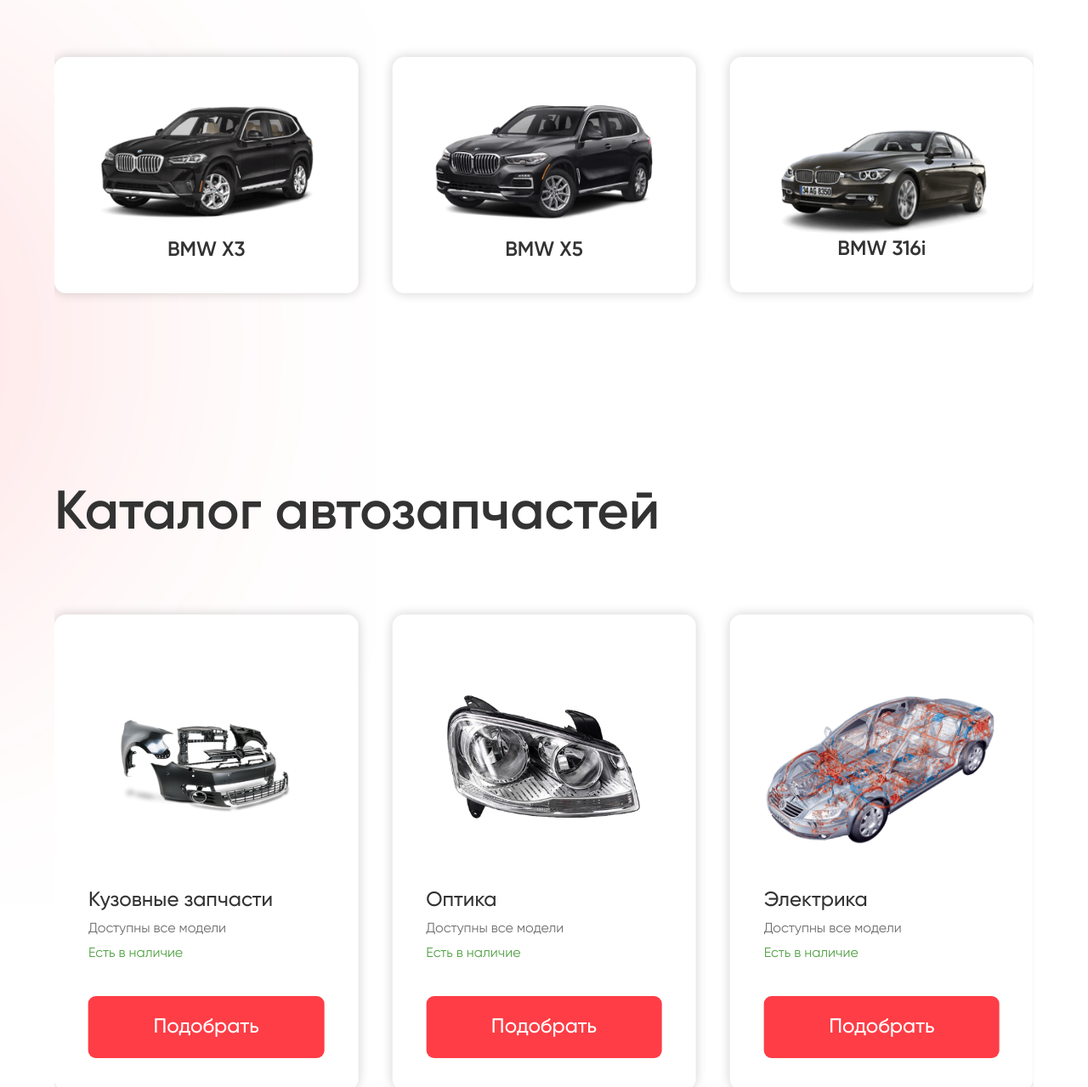
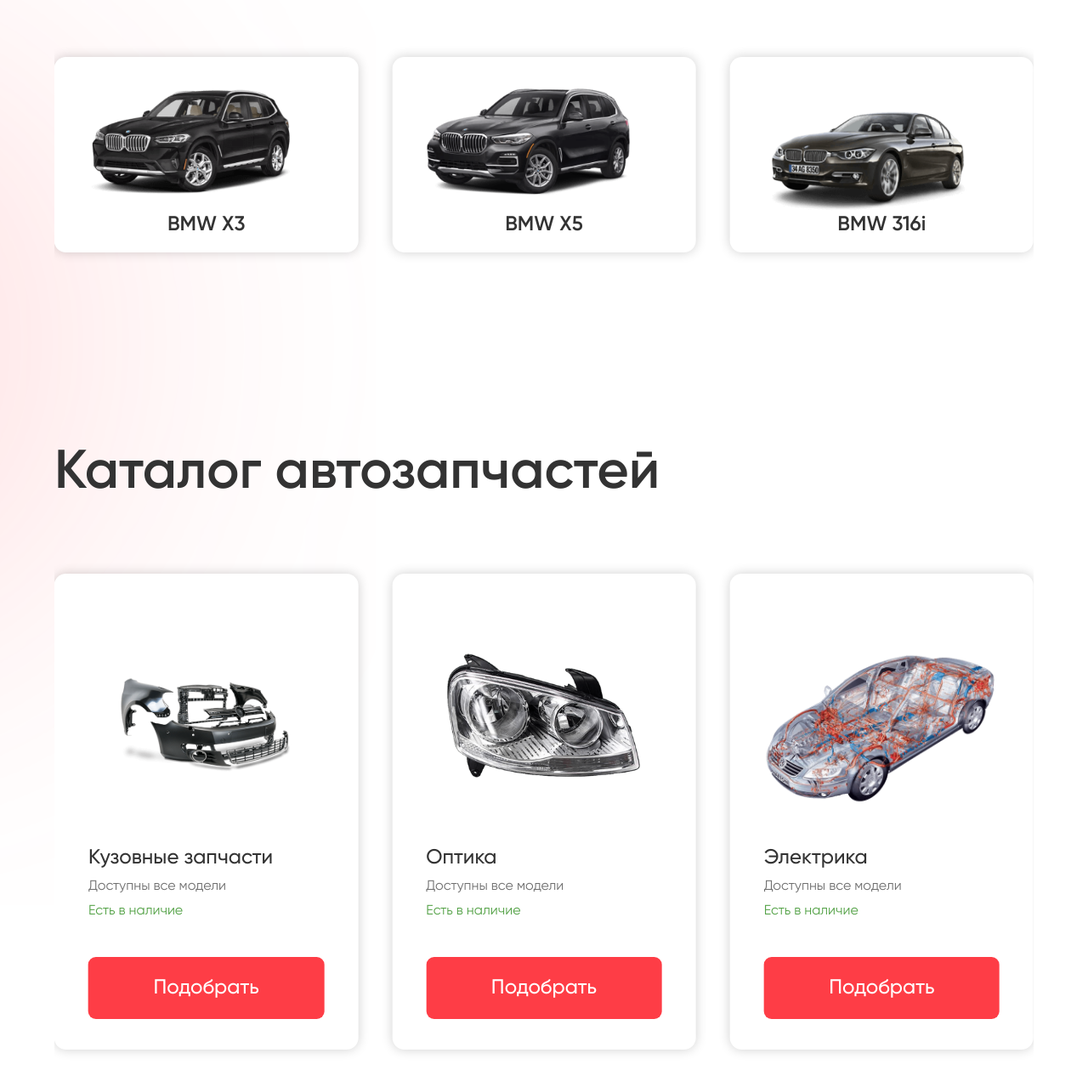
Before and after one commit to KolesnikovTimurWeb/autoo, a plain HTML site: page index.html in a window 1280 px wide. Shown: the part 1551-2830 px from the top of the page at 85% size. Drawn offline with Linux system fonts and the light colour scheme.

Commit message:
Update style.css

```diff
--- a/css/style.css
+++ b/css/style.css
@@ -476,14 +476,17 @@ input {
    display: flex;
    flex-direction: column;
    justify-content: center;
-   padding: 36px 45px;
+   padding: 26px 35px;
    background: #FFFFFF;
    box-shadow: 0px 0px 13px rgba(0, 0, 0, 0.19);
    border-radius: 14px;
    text-align: center;
 }
 .model-slide{
-   min-height: 230px;
+   height: 230px !important;
+}
+.model-slide img{
+   width: 250px !important;
 }
 .model-slide p{
    margin-top: auto;
@@ -505,19 +508,24 @@ input {
    box-shadow: 0px 0px 13px rgba(0, 0, 0, 0.19);
    border-radius: 14px;
    height: 560px !important;
+   display: flex;
+   flex-direction: column;
 }
 .catalog-slide img{
    height: 280px;
    object-fit: contain;
 }
 .catalog-slide h2{
+   margin-top: auto;
    font-weight: 500;
    font-size: 24px;
    margin-bottom: 10px;
    color: #333333;
 
 }
-
+.catalog-button{
+   margin-top: auto;
+}
 .catalog-slide h3{
    margin-bottom: 10px;
 
@@ -643,7 +651,10 @@ input {
    border-radius: 14px;
 }
 
-
+.geranty-item img{
+   height: 100%;
+   object-fit: cover;
+}
 .geranty-text{
    padding: 30px;
 }
@@ -851,6 +862,7 @@ input {
    .container{
       max-width: var(--container-width-phone);
    }
+
    .form-button{
       font-size: 20px;
    }
@@ -858,7 +870,8 @@ input {
       font-size: 20px;
    }
    .model-slide{
-      padding: 30px 20px;
+      padding: 20px;
+      padding-bottom: 30px;
    }
    .why-container{
       grid-template-columns: 1fr;
```
